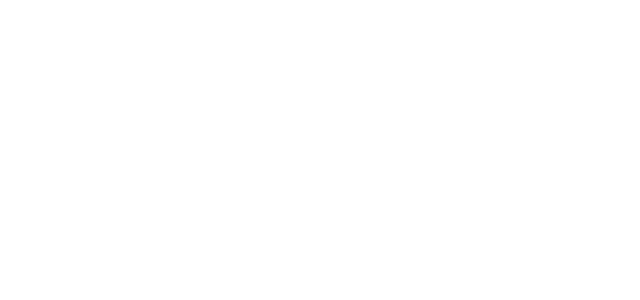
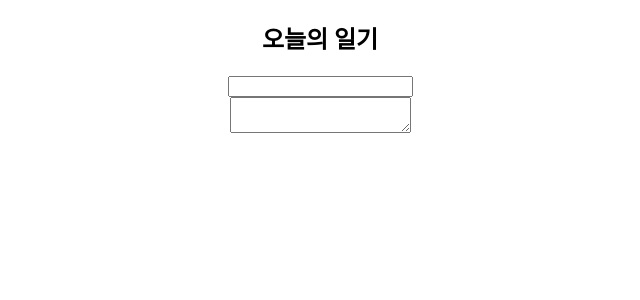
Before and after one commit to kimzeze/inflearn-simplediary, a React (Create React App) app: page / in a window 1280 px wide. Shown: the top 300 px of the page, without its empty margins (320-960 px from the left). Built offline with nearby package versions, Linux system fonts and the light colour scheme.

Commit message:
useState, onChange 적용

```diff
--- a/src/App.js
+++ b/src/App.js
@@ -1,7 +1,12 @@
 import "./App.css";
+import DiaryEditor from "./DiaryEditor";
 
 function App() {
-  return <div className="App"> </div>;
+  return (
+    <div className="App">
+      <DiaryEditor />
+    </div>
+  );
 }
 
 export default App;
--- /dev/null
+++ b/src/DiaryEditor.js
@@ -0,0 +1,33 @@
+import { useState } from "react";
+
+const DiaryEditor = () => {
+  const [state, setState] = useState({
+    author: "",
+    content: "",
+  });
+
+  return (
+    <div className="DiaryEditor">
+      <h2>오늘의 일기</h2>
+      <div>
+        <input
+          name="author"
+          value={state.author}
+          onChange={(e) => {
+            setState({ ...state, author: e.target.value });
+          }}
+        />
+      </div>
+      <div>
+        <textarea
+          value={state.content}
+          onChange={(e) => {
+            setState({ ...state, content: e.target.value });
+          }}
+        ></textarea>
+      </div>
+    </div>
+  );
+};
+
+export default DiaryEditor;
```
